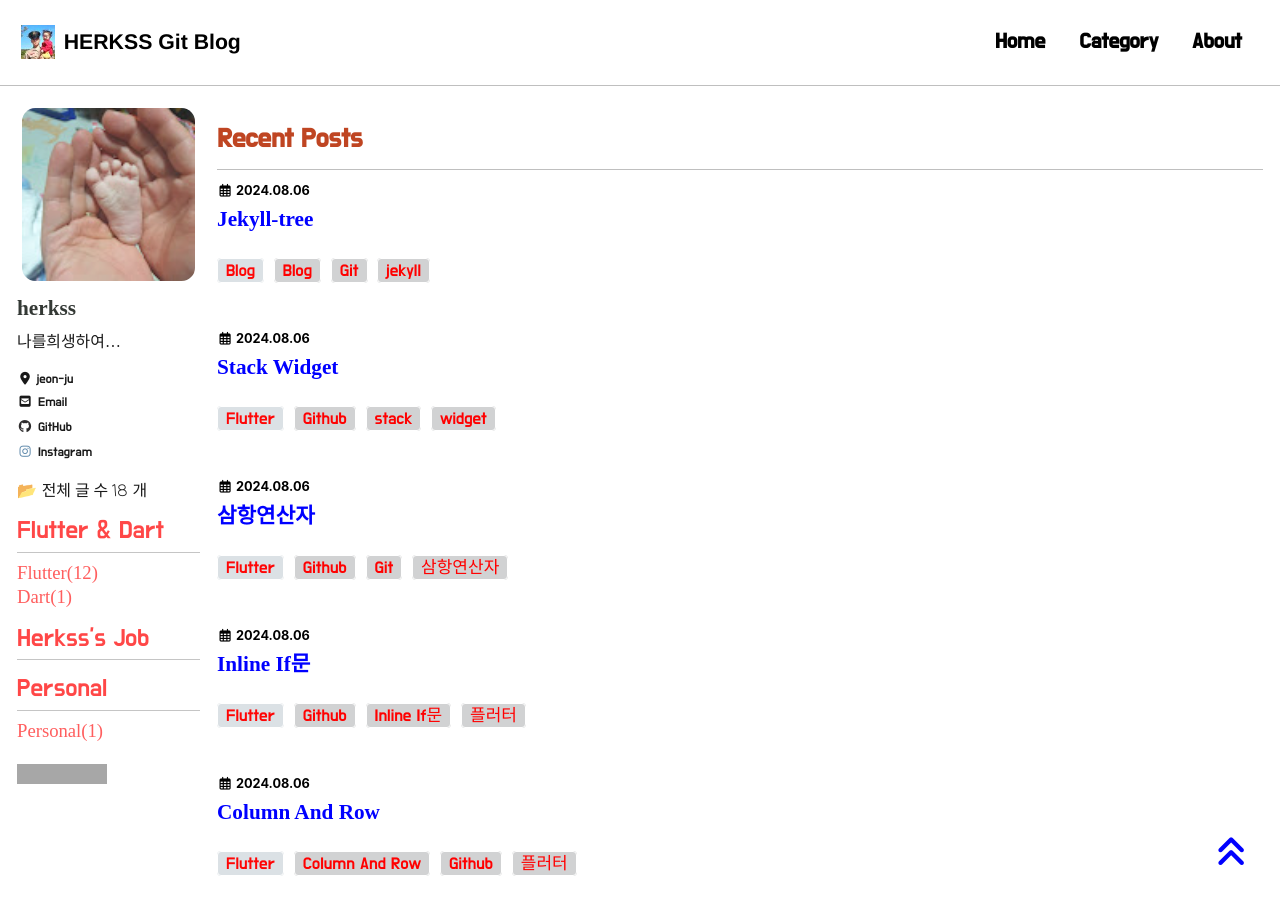
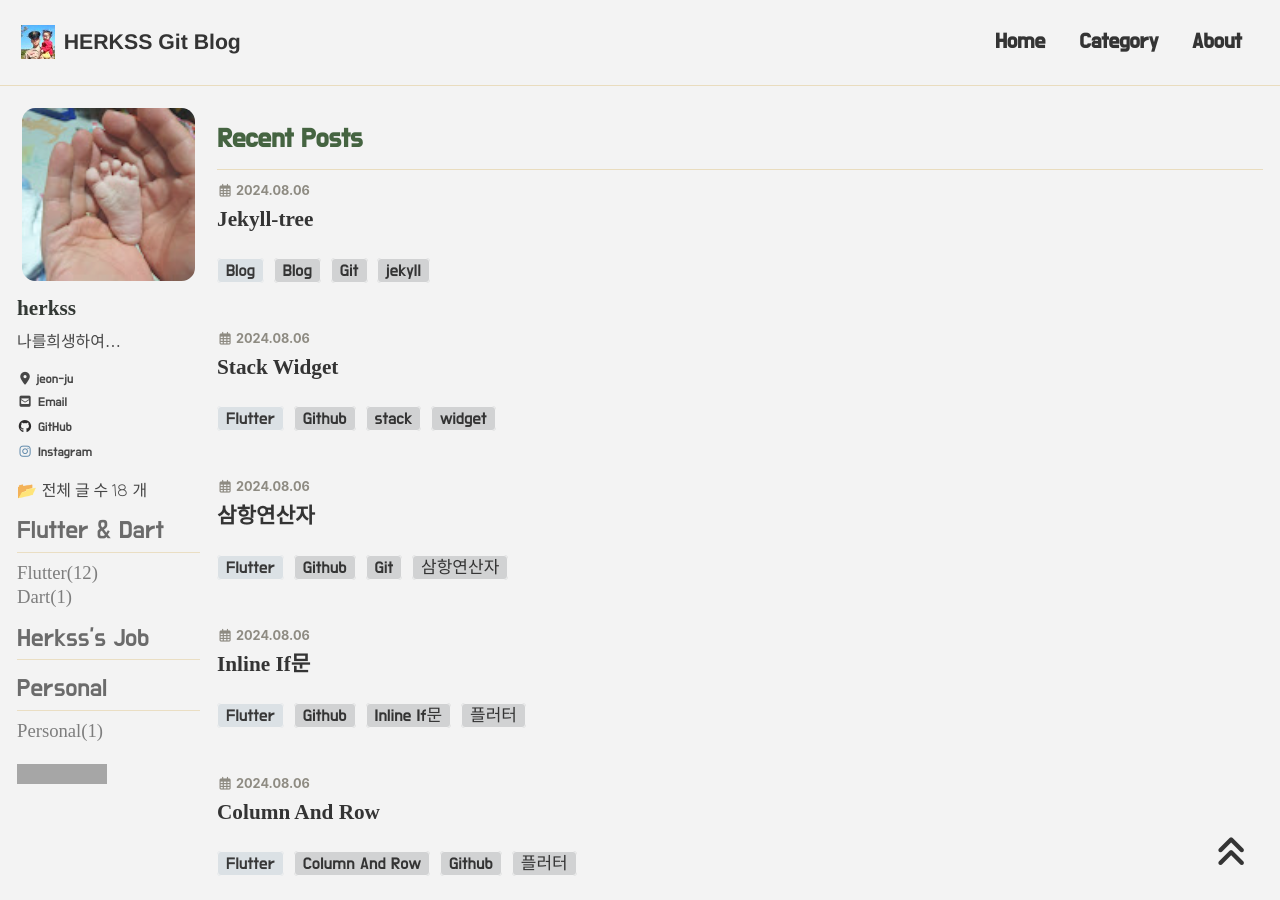
Before and after one commit to herkss/herkss.github.io, a Jekyll site: the page built from index.html, in a window 1280 px wide and 900 px high. Built offline with Jekyll 4.4.1, drawn with Linux system fonts in a browser that asks for light colours; cached includes are drawn as plain includes; nearby versions of some CDN libraries; some web fonts are replaced; the list of posts is cut into pages by our own code; grey boxes are pictures that could not be loaded.

Commit message:
Update _config.yml

```diff
--- a/_config.yml
+++ b/_config.yml
@@ -12,7 +12,7 @@
 
 # theme                  : "minimal-mistakes-jekyll"
 # remote_theme           : "mmistakes/minimal-mistakes"
-minimal_mistakes_skin    : "contrast" # "myskin" # "default"  "air", "aqua", "contrast", , "dirt", "neon", "mint", "plum", "sunrise"
+minimal_mistakes_skin    : "dirt" # "myskin" # "default"  "air", "aqua", "contrast", , "dirt", "neon", "mint", "plum", "sunrise"
 
 locale                   : "ko-KR" # 블로그 사용 언어
 title                    : "HERKSS Git Blog" # 블로그 타이틀
```
